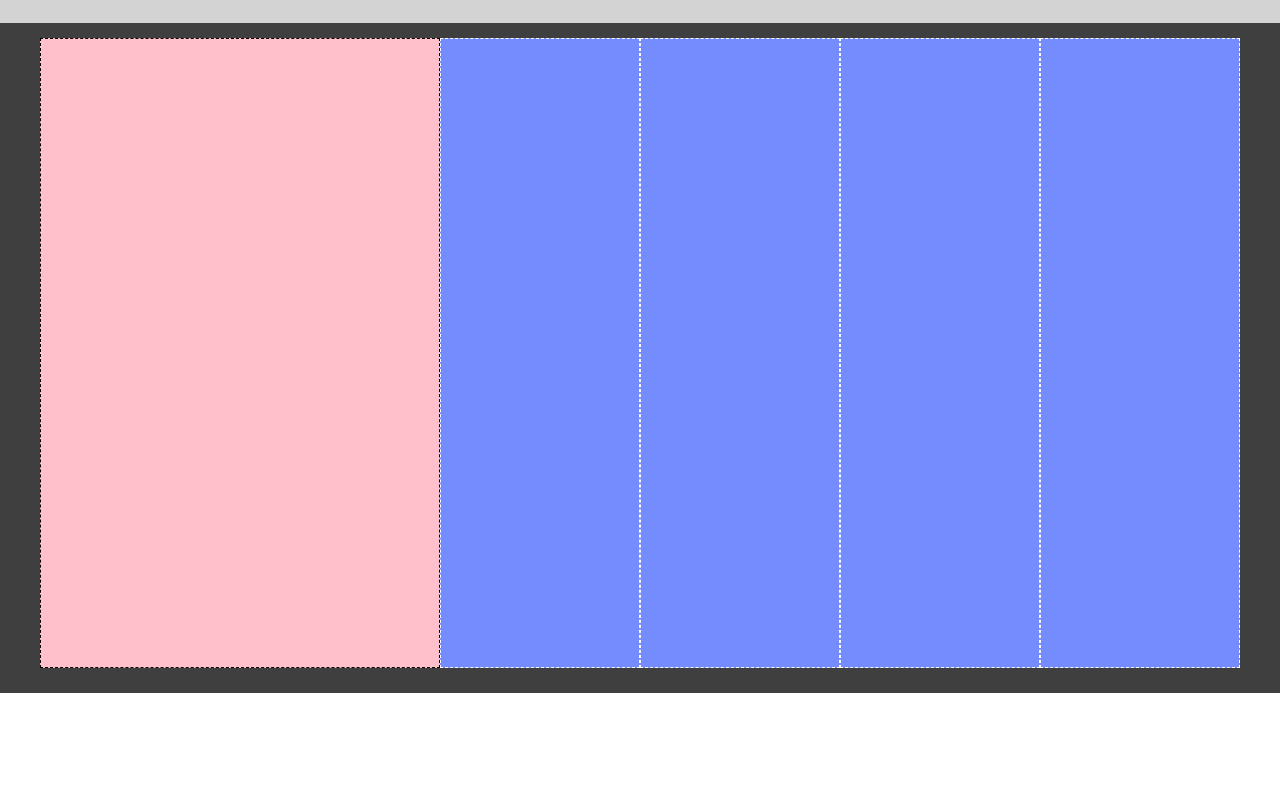
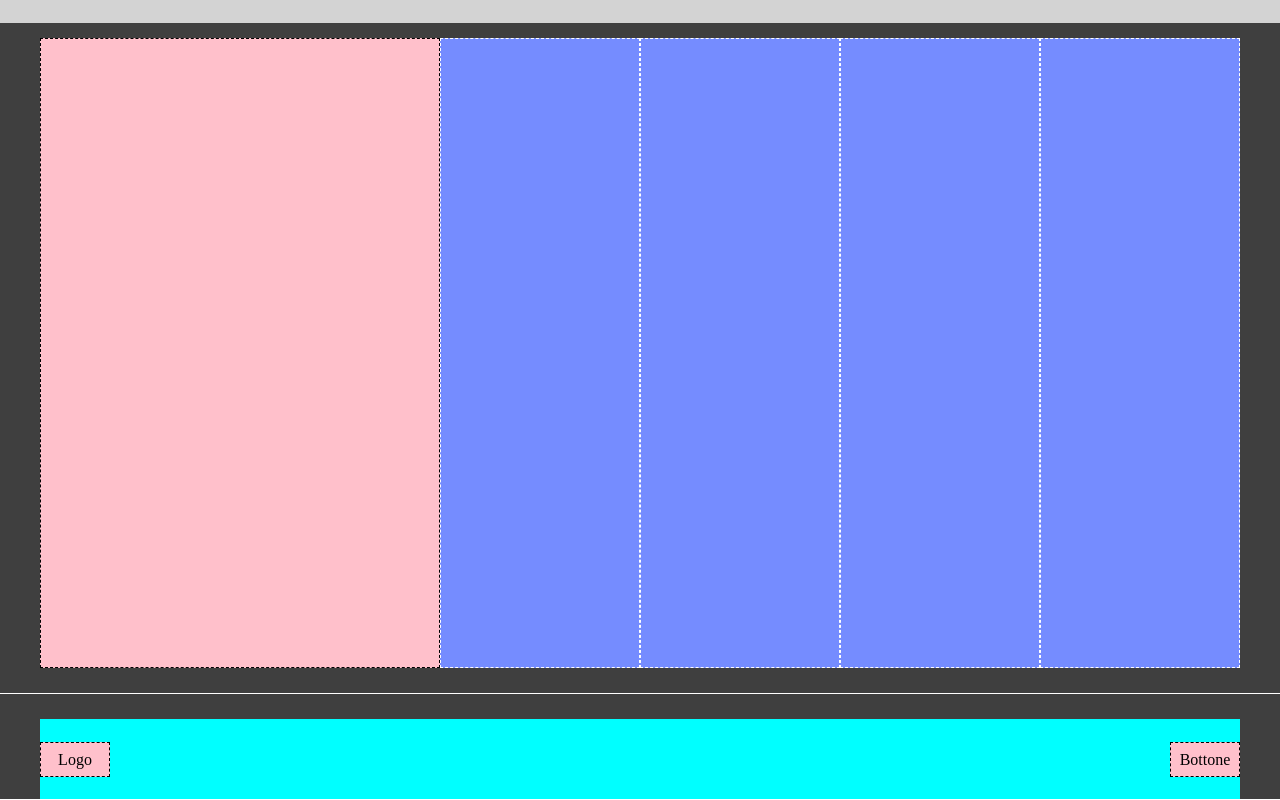
Before and after one commit to Robby94gtr/htmlcss-struttura-discord, a plain HTML site: page index.html in a window 1280 px wide. Shown: the part 3357-4157 px from the top of the page. Before the commit the page ends 4050 px from the top, so only its background shows below. Drawn offline with Linux system fonts and the light colour scheme.

Commit message:
[END] Finished footer

```diff
--- a/css/style.css
+++ b/css/style.css
@@ -3,7 +3,9 @@
     margin: 0;
     box-sizing: border-box;
 }
-
+ .fix-width{
+    width: 1920px;
+ }
 /* header */
 
 header{
@@ -109,12 +111,6 @@ header{
 
 .container-grey{
     background-color: lightgrey;
-    /* height: 600px;
-    align-content: center;
-    /* max-width: 1200px; */
-   /* display: flex;
-    flex-wrap: wrap;
-    margin: 0 auto; */
 }
 
 .larger-height{
@@ -160,3 +156,34 @@ header{
     height: 630px;
     width: 20%;
 }
+
+/* Main End */
+
+/* Footer */
+
+.container-footer{
+    display: flex;
+    justify-content: center;
+    margin: 1px 0px;
+    height: 105px;
+    background-color: rgb(63, 63, 63);
+    flex-wrap: wrap-reverse;
+}
+
+.square-footer{
+    background-color: aqua;
+    display: flex;
+    width: 1200px;
+    height: 80px;
+    align-items: center;
+    justify-content: space-between;
+}
+
+.logo-footer, .bottone-footer{
+    width: 70px;
+    height: 35px;
+    background-color: pink;
+    text-align: center;
+    padding: 8px;
+
+}
--- a/index.html
+++ b/index.html
@@ -6,6 +6,7 @@
     <title>Discord</title>
     <link rel="stylesheet" href="./css/style.css">
 </head>
+
 <body>
         <header >
             <div class="container">
@@ -75,6 +76,17 @@
 
         <footer>
 
+            <div class="container-footer">
+
+                <div class="square-footer">
+                    <div class="logo-footer border">Logo</div>
+                    <div class="bottone-footer border">Bottone</div>
+                </div>
+            </div>
+
         </footer>
+
 </body>
+
+
 </html>
```
Lines whose indentation alone changed are shown as unchanged.
